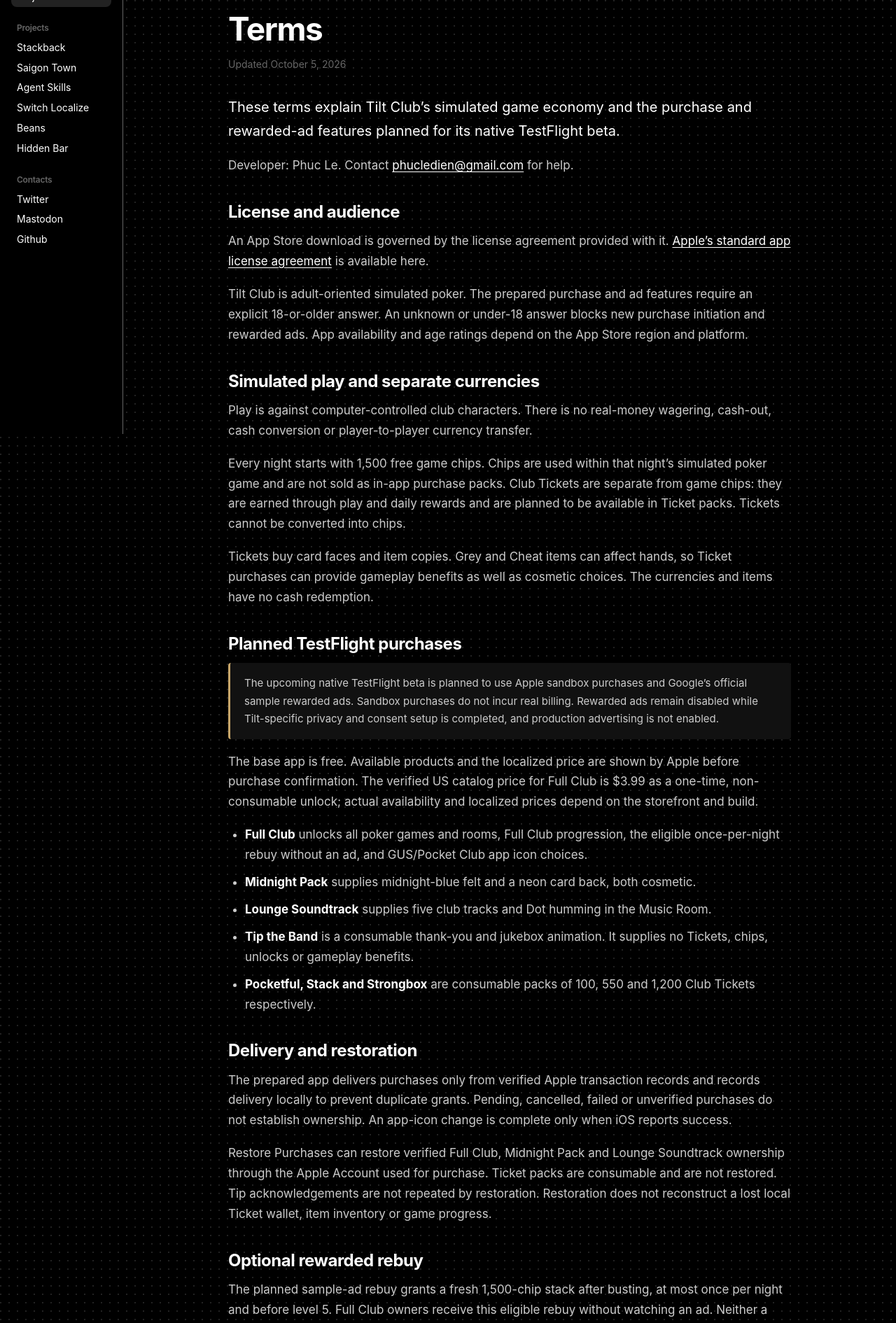
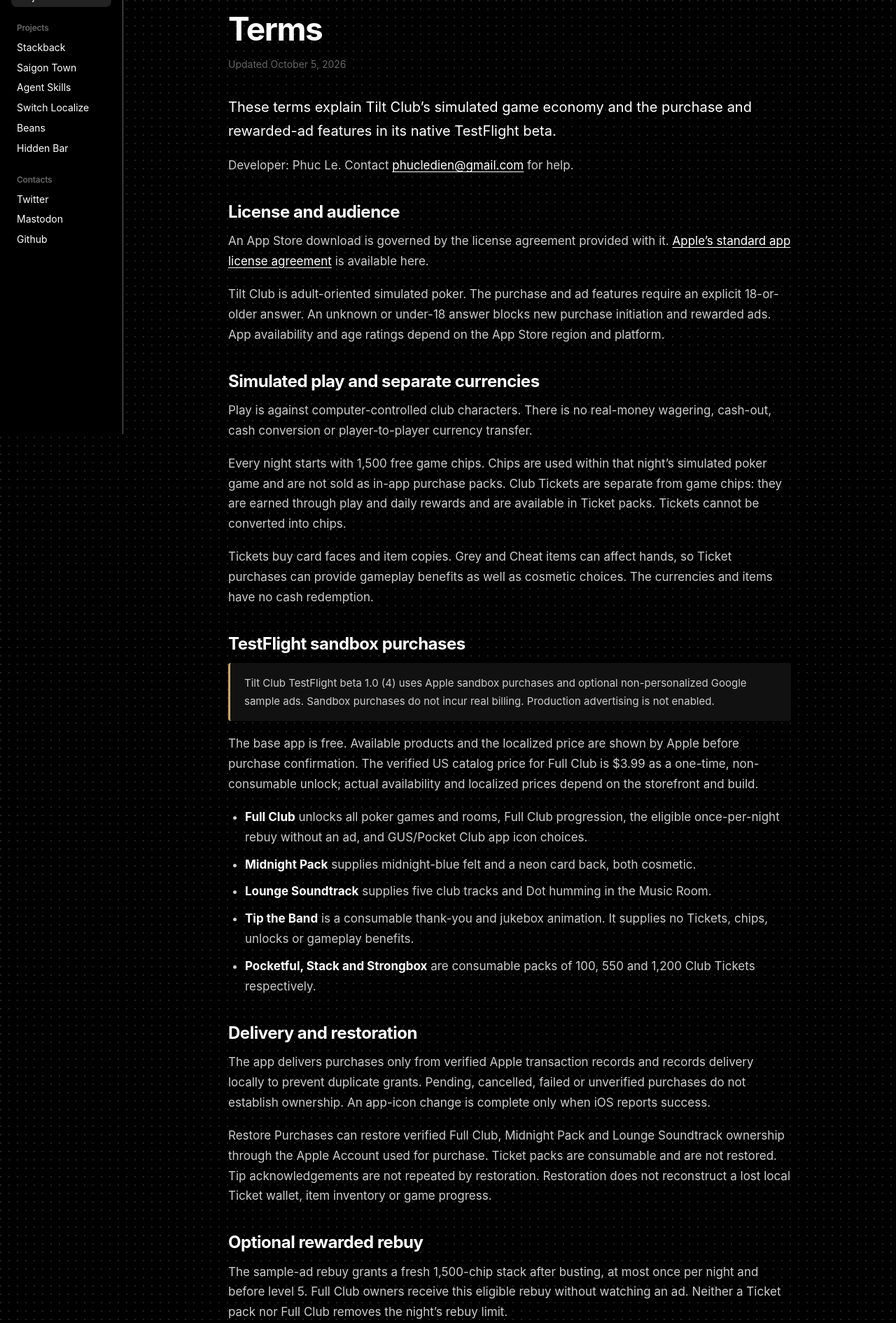
Before and after one commit to phucledien/my-blog, a Next.js app: page /projects/tilt-club/terms in a window 1280 px wide. Shown: the part 180-2070 px from the top of the page at 70% size. Built offline with nearby package versions, Linux system fonts and the light colour scheme.

Commit message:
Sync Tilt Club policies with enabled TestFlight beta

```diff
--- a/pages/projects/tilt-club/terms.tsx
+++ b/pages/projects/tilt-club/terms.tsx
@@ -1,18 +1,18 @@
 import TiltClubPolicyLayout from "../../../components/tilt-club-policy-layout";
 
 export default function Terms() {
-  return <TiltClubPolicyLayout title="Terms" description="Tilt Club simulated poker, chips and Club Tickets, planned purchases, restoration and optional rewarded rebuys." path="/projects/tilt-club/terms">
-    <p className="lead">These terms explain Tilt Club’s simulated game economy and the purchase and rewarded-ad features planned for its native TestFlight beta.</p>
+  return <TiltClubPolicyLayout title="Terms" description="Tilt Club simulated poker, chips and Club Tickets, sandbox purchases, restoration and optional rewarded rebuys." path="/projects/tilt-club/terms">
+    <p className="lead">These terms explain Tilt Club’s simulated game economy and the purchase and rewarded-ad features in its native TestFlight beta.</p>
     <p>Developer: Phuc Le. Contact <a href="mailto:phucledien@gmail.com?subject=Tilt%20Club%20support">phucledien@gmail.com</a> for help.</p>
     <h2>License and audience</h2>
     <p>An App Store download is governed by the license agreement provided with it. <a href="https://www.apple.com/legal/internet-services/itunes/dev/stdeula/">Apple’s standard app license agreement</a> is available here.</p>
-    <p>Tilt Club is adult-oriented simulated poker. The prepared purchase and ad features require an explicit 18-or-older answer. An unknown or under-18 answer blocks new purchase initiation and rewarded ads. App availability and age ratings depend on the App Store region and platform.</p>
+    <p>Tilt Club is adult-oriented simulated poker. The purchase and ad features require an explicit 18-or-older answer. An unknown or under-18 answer blocks new purchase initiation and rewarded ads. App availability and age ratings depend on the App Store region and platform.</p>
     <h2>Simulated play and separate currencies</h2>
     <p>Play is against computer-controlled club characters. There is no real-money wagering, cash-out, cash conversion or player-to-player currency transfer.</p>
-    <p>Every night starts with 1,500 free game chips. Chips are used within that night’s simulated poker game and are not sold as in-app purchase packs. Club Tickets are separate from game chips: they are earned through play and daily rewards and are planned to be available in Ticket packs. Tickets cannot be converted into chips.</p>
+    <p>Every night starts with 1,500 free game chips. Chips are used within that night’s simulated poker game and are not sold as in-app purchase packs. Club Tickets are separate from game chips: they are earned through play and daily rewards and are available in Ticket packs. Tickets cannot be converted into chips.</p>
     <p>Tickets buy card faces and item copies. Grey and Cheat items can affect hands, so Ticket purchases can provide gameplay benefits as well as cosmetic choices. The currencies and items have no cash redemption.</p>
-    <h2>Planned TestFlight purchases</h2>
-    <p className="notice">The upcoming native TestFlight beta is planned to use Apple sandbox purchases and Google’s official sample rewarded ads. Sandbox purchases do not incur real billing. Rewarded ads remain disabled while Tilt-specific privacy and consent setup is completed, and production advertising is not enabled.</p>
+    <h2>TestFlight sandbox purchases</h2>
+    <p className="notice">Tilt Club TestFlight beta 1.0 (4) uses Apple sandbox purchases and optional non-personalized Google sample ads. Sandbox purchases do not incur real billing. Production advertising is not enabled.</p>
     <p>The base app is free. Available products and the localized price are shown by Apple before purchase confirmation. The verified US catalog price for Full Club is $3.99 as a one-time, non-consumable unlock; actual availability and localized prices depend on the storefront and build.</p>
     <ul>
       <li><strong>Full Club</strong> unlocks all poker games and rooms, Full Club progression, the eligible once-per-night rebuy without an ad, and GUS/Pocket Club app icon choices.</li>
@@ -22,10 +22,10 @@
       <li><strong>Pocketful, Stack and Strongbox</strong> are consumable packs of 100, 550 and 1,200 Club Tickets respectively.</li>
     </ul>
     <h2>Delivery and restoration</h2>
-    <p>The prepared app delivers purchases only from verified Apple transaction records and records delivery locally to prevent duplicate grants. Pending, cancelled, failed or unverified purchases do not establish ownership. An app-icon change is complete only when iOS reports success.</p>
+    <p>The app delivers purchases only from verified Apple transaction records and records delivery locally to prevent duplicate grants. Pending, cancelled, failed or unverified purchases do not establish ownership. An app-icon change is complete only when iOS reports success.</p>
     <p>Restore Purchases can restore verified Full Club, Midnight Pack and Lounge Soundtrack ownership through the Apple Account used for purchase. Ticket packs are consumable and are not restored. Tip acknowledgements are not repeated by restoration. Restoration does not reconstruct a lost local Ticket wallet, item inventory or game progress.</p>
     <h2>Optional rewarded rebuy</h2>
-    <p>The planned sample-ad rebuy grants a fresh 1,500-chip stack after busting, at most once per night and before level 5. Full Club owners receive this eligible rebuy without watching an ad. Neither a Ticket pack nor Full Club removes the night’s rebuy limit.</p>
+    <p>The sample-ad rebuy grants a fresh 1,500-chip stack after busting, at most once per night and before level 5. Full Club owners receive this eligible rebuy without watching an ad. Neither a Ticket pack nor Full Club removes the night’s rebuy limit.</p>
     <p>An ad rebuy is optional. You can walk away and start another night. A cancelled, unfinished or failed ad does not grant the reward; the app requires the earned reward and completion of the ad flow.</p>
     <h2>Local records and controls</h2>
     <p>Progress, Tickets, item copies and settings are local to the device. There is no Tilt Club cloud-wallet synchronization or developer-operated recovery service. Removing the app can remove these records.</p>
```
Also changed, not shown: pages/projects/tilt-club/privacy.tsx (+9 -9 lines), pages/projects/tilt-club/support.tsx (+6 -6 lines).
